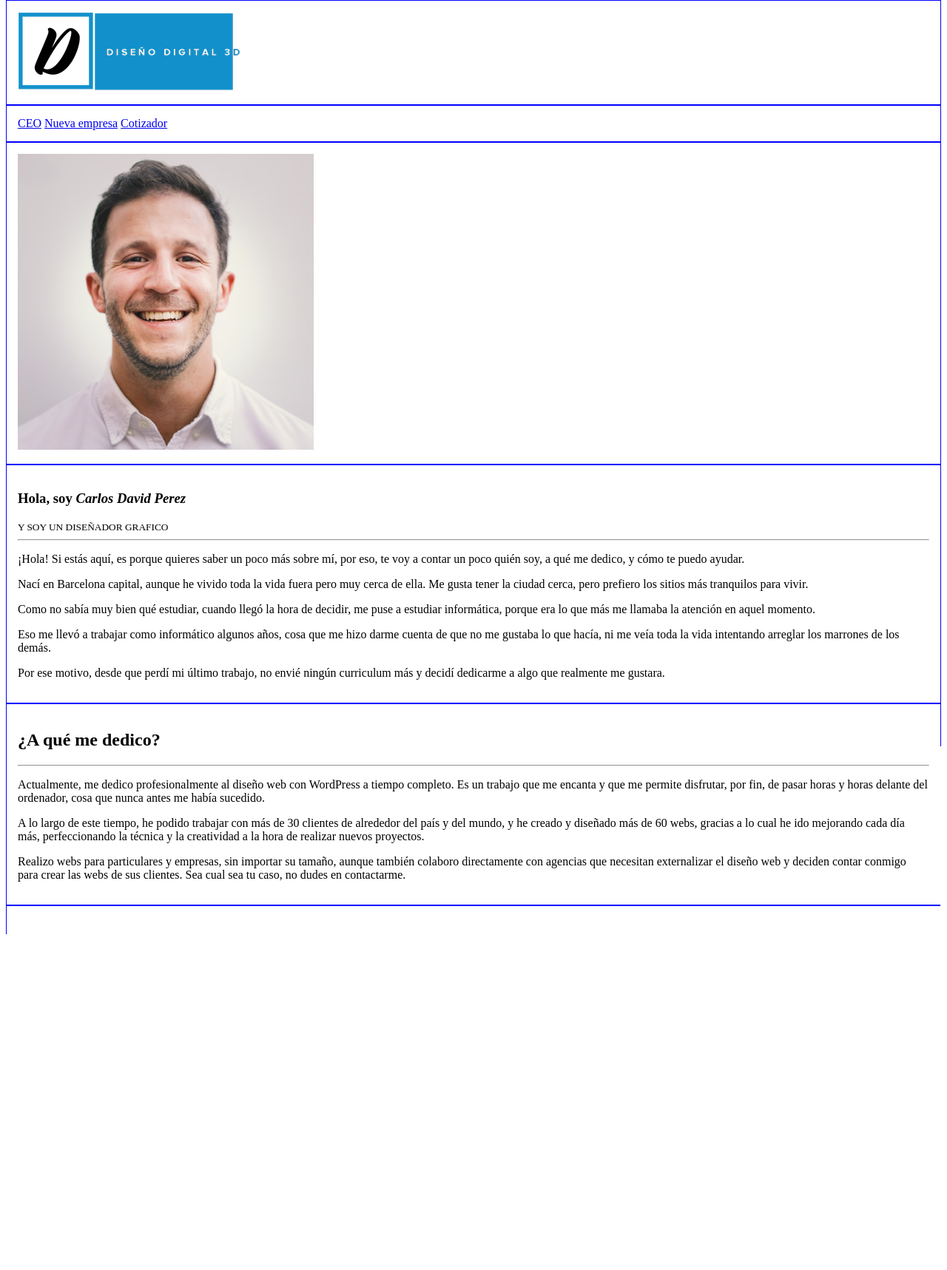
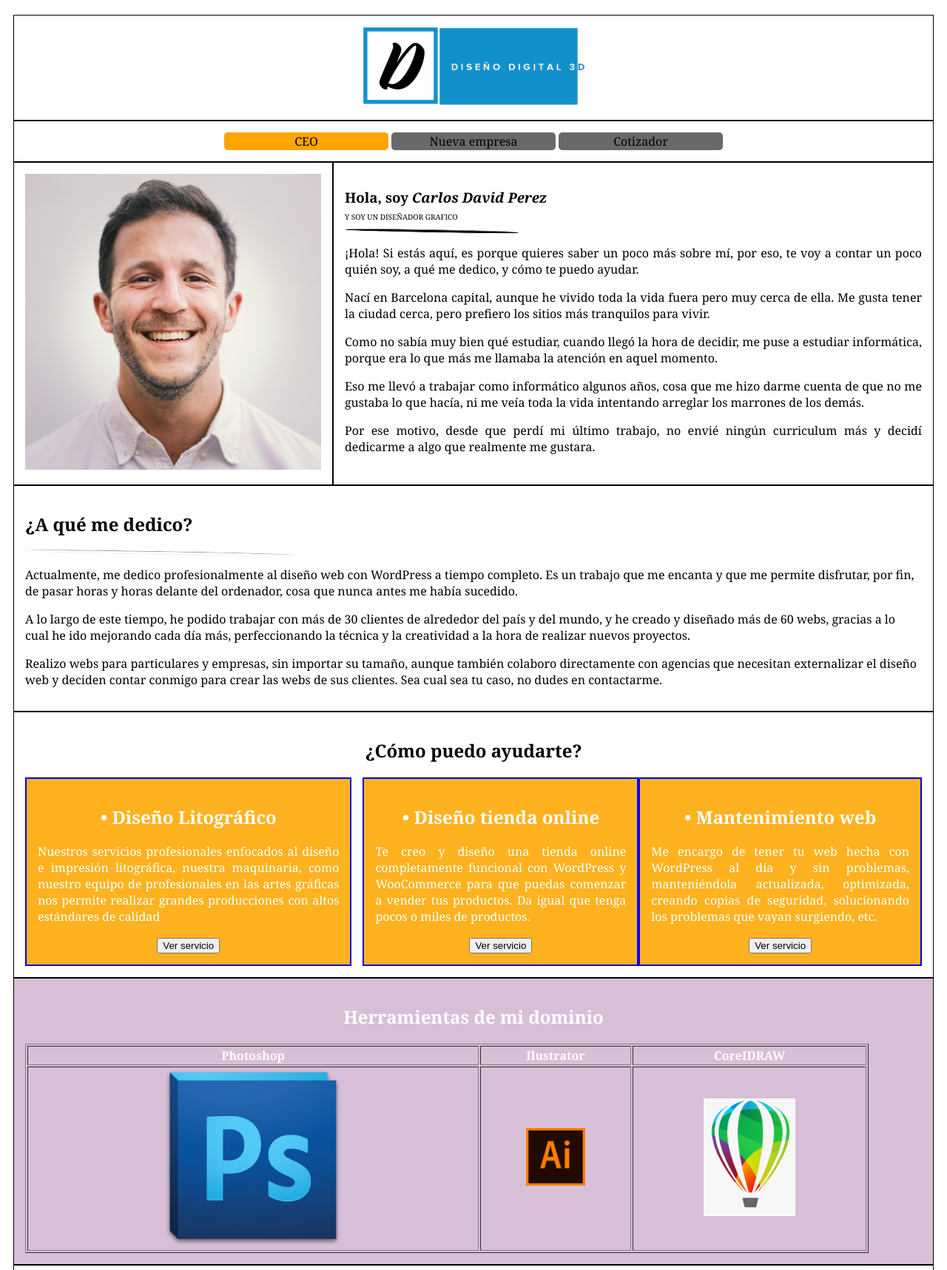
Before and after one commit to bravifo/digital3D, a plain HTML site: page index.html in a window 1280 px wide. Shown: the part 8-1725 px from the top of the page at 74% size. Drawn offline with Linux system fonts and the light colour scheme.

Commit message:
clase 16, cambios html y css

```diff
--- a/css/hoja-de-estilos.css
+++ b/css/hoja-de-estilos.css
@@ -1,4 +1,111 @@
+body{
+    padding-top: 20px;
+    padding-left: 10px;
+    padding-right: 10px;
+    padding-bottom: 5px;
+    font-family: Cambria, Cochin, Georgia, Times, 'Times New Roman', serif;
+   /* background-color: blue; color de fondo de la pagina */
+   /*background-image: url('../imagenes/fondo_imagen_textura_1.jpg'); para imagenes de fonto de pantalla*/
+}
+
 .borde{
-    border: 1px solid blue;
+    border: 1px solid black;
     padding: 15px;
 }
+
+#cabecera{
+    text-align: center;
+}
+#menu{
+    text-align: center;
+}
+#menu a{
+    display: inline-block;
+    background-color: dimgray;
+    color: black;
+    padding: 1px 20px 1px 20px; /*para los bordes va a las manezillas del reloj*/
+    text-decoration: none;
+    line-height: normal;
+    width: 15%;
+    border-radius: 5px;
+
+}
+#menu a:hover{   /* para modificar las animaciones de los botones*/
+    color: bisque;
+    background-color: darkgray;
+
+}
+#menu a:active{ /*cambiar color al hacer click al boton*/
+    color: black;
+
+}
+#menu  .menu_activo{
+    background-color: orange;
+}
+#sec_quien_soy{
+    display: flex;
+
+
+}
+#sec_quien_soy #soy_dg{
+    margin-bottom: 1px;
+}
+#sec_quien_soy #small_soy_dg{
+    font-size: 10px;
+}
+#sec_quien_soy #art_soy p{
+    text-align: justify;
+}
+#sec_quien_soy #art_soy hr{
+    background-color: black;
+  width: 30%;
+  height: 3px;
+  border-radius: 50%;
+  transform: rotate(1deg);
+  margin-left: 0;
+
+}
+#sec_que_dedico hr{
+    background-color: white;
+    width: 30%;
+    height: 3px;
+    border-radius: 50%;
+    transform: rotate(1deg);
+    margin-left: 0;
+}
+
+#sec_como_ayudarte{
+    text-align: center;
+
+}
+#sec_como_ayudarte #sec_servicios{
+    display: flex;
+    justify-content: space-between;
+
+}
+#sec_como_ayudarte #sec_servicios .art_tz{
+margin-left: 15px;
+
+}
+#sec_como_ayudarte #sec_servicios article{
+    background-color: #ffb220;
+    color:white;
+    border: 2px solid blue;
+
+}
+#sec_como_ayudarte #sec_servicios article p{
+    text-align: justify;
+}
+#sec_herramientas{
+    color: white;
+    text-align: center;
+    background-color: thistle;
+}
+#sec_herramientas table tbody img{
+    width: 40%;
+
+
+}
+#pie_de_pag{
+    text-align: center;
+}
--- a/index.html
+++ b/index.html
@@ -6,23 +6,23 @@
         <link href="css/hoja-de-estilos.css" rel="stylesheet" type="text/css"/>
     </head>
     <body>
-        <main>
 
-            <header class="borde">
+            <header class="borde" id = "cabecera" >
                 <img src="imagenes/logo.png" >
             </header>
-             <nav class="borde">
-                <a href="#">CEO</a>
+            <main>
+             <nav class="borde" id="menu">
+                <a href="#" class="menu_activo">CEO</a>
                 <a href="#">Nueva empresa</a>
                 <a href="#">Cotizador</a>
              </nav>
-             <section >
+             <section id="sec_quien_soy" >
              <article class="borde">
                 <img src="imagenes/unnamed.jpg">
             </article>
-            <article class="borde">
-                <h1>Hola, soy <i>Carlos David Perez</i></h1>
-                <small>Y SOY UN DISEÑADOR GRAFICO</small>
+            <article class="borde" id="art_soy">
+                <h1 id="soy_dg">Hola, soy <i>Carlos David Perez</i></h1>
+                <small id="small_soy_dg">Y SOY UN DISEÑADOR GRAFICO</small>
                 <hr>
                 <p>¡Hola! Si estás aquí, es porque quieres saber un poco más sobre mí, por eso, te voy a contar un poco quién soy, a qué me dedico, y cómo te puedo ayudar. </p>
                 <p> Nací en Barcelona capital, aunque he vivido toda la vida fuera pero muy cerca de ella. Me gusta tener la ciudad cerca, pero prefiero los sitios más tranquilos para vivir.</p>
@@ -32,7 +32,7 @@
                          </p>
             </article>
         </section >
-        <section class="borde">
+        <section class="borde" id="sec_que_dedico">
             <h1>¿A qué me dedico?</h1>
             <hr>
             <p>Actualmente, me dedico profesionalmente al diseño web con WordPress a tiempo completo. Es un trabajo que me encanta y que me permite disfrutar, por fin, de pasar horas y horas delante del ordenador, cosa que nunca antes me había sucedido.</p>
@@ -40,16 +40,16 @@
             <p>Realizo webs para particulares y empresas, sin importar su tamaño, aunque también colaboro directamente con agencias que necesitan externalizar el diseño web y deciden contar conmigo para crear las webs de sus clientes. Sea cual sea tu caso, no dudes en contactarme.</p>
 
         </section>
-        <section class="borde">
+        <section class="borde" id="sec_como_ayudarte">
             <h1>¿Cómo puedo ayudarte?</h1>
-
+            <section id="sec_servicios">
              <article class="borde">
                  <h2>•	Diseño Litográfico</h2>
                  <p>Nuestros servicios profesionales enfocados al diseño e impresión litográfica, nuestra maquinaria, como nuestro equipo de profesionales en las artes gráficas nos permite realizar grandes producciones con altos estándares de calidad</p>
                  <button>Ver servicio</button>
-             </article>
-             <article class="borde">
-                 <h2>•	Diseño tienda online</h2>
+              </article>
+              <article class="borde art_tz">
+                  <h2>•	Diseño tienda online</h2>
                  <p>Te creo y diseño una tienda online completamente funcional con WordPress y WooCommerce para que puedas comenzar a vender tus productos. Da igual que tenga pocos o miles de productos.</p>
                  <button>Ver servicio</button>
                 </article>
@@ -58,14 +58,32 @@
                  <p>Me encargo de tener tu web hecha con WordPress al día y sin problemas, manteniéndola actualizada, optimizada, creando copias de seguridad, solucionando los problemas que vayan surgiendo, etc.</p>
                  <button>Ver servicio</button>
                 </article>
+            </section>
+            </section>
+        <section class="borde" id="sec_herramientas">
+                <h1>Herramientas de mi dominio</h1>
+                <table border="1">
+                    <head>
+                        <tr>
+                            <th>Photoshop</th>
+                            <th>Ilustrator</th>
+                            <th>CoreIDRAW</th>
+                        </tr>
+                    </head>
+                    <body>
+                        <tr>
+                            <td><img src="imagenes/Adobe_Photoshop_CS5_icon.png"/></td>
+                            <td><img src="imagenes/200px-Illustrator_CC_icon.png"/></td>
+                            <td><img src="imagenes/corel.png"/></td>
+                        </tr>
+                    </body>
+                </table>
+        </section>
+    </main>
 
-            </section>
-        <section class="borde">
+    <footer class="borde" id="pie_de_pag">
+        <p>copyrright © 2020 | Medellì,<a href="https://www.antioquia.gov.co/" target="blank" > Antioquia </a> , Colombia | Nuestra Empresa | Contacto</p>
+        </footer>
 
-        </section>
-        <footer class="borde">
-
-        </footer>
-        </main>
     </body>
 </html>
```
Also changed, not shown: imagenes/fondo_imagen_textura_1.jpg (added).
